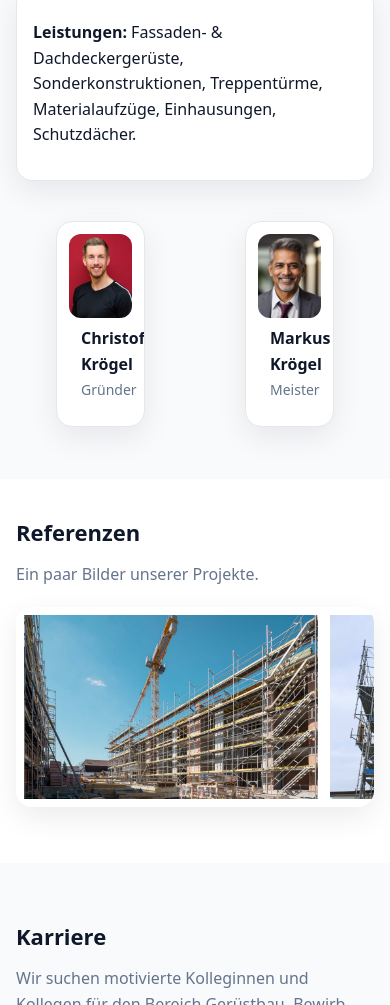
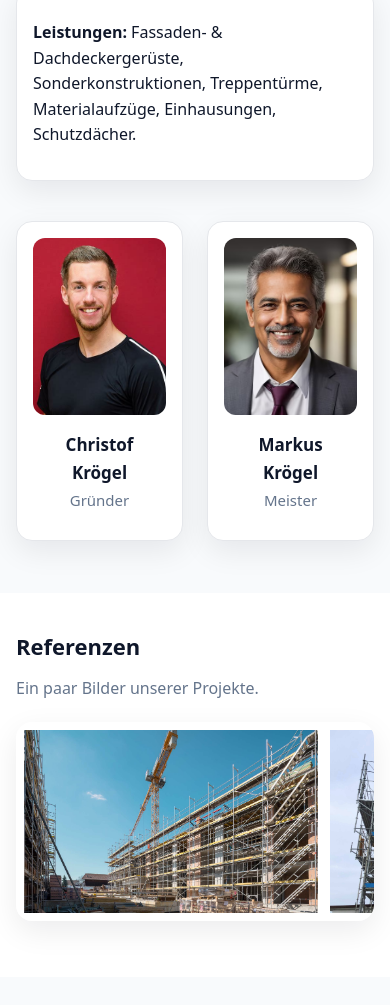
Before and after one commit to lenussss/koegler-geruestbau, a plain HTML site: page index.html in a window 390 px wide. Shown: the part 847-1852 px from the top of the page. Drawn offline with Linux system fonts and the light colour scheme.

Commit message:
breitere bilder portraits

```diff
--- a/css/style.css
+++ b/css/style.css
@@ -160,16 +160,19 @@ footer{border-top:1px solid #e5e7eb; background:#fff}
 /* 4) Über uns – Porträts mobil größer + breiter */
 .owners {
   grid-template-columns: 1fr 1fr;   /* zwei nebeneinander */
-    gap: 20px;
+  gap: 24px;
+  justify-items: center;            /* Kacheln mittig ausrichten */
 }
 
 .owner {
-    padding: 12px;                   /* mehr Innenabstand */
+  width: 100%;
+  max-width: 240px;                 /* jede Kachel darf breiter sein */
+  padding: 16px;                    /* mehr Innenabstand */
 }
 
 .owner img {
   width: 100%;
-    max-width: 200px;                /* größer */
+  max-width: 220px;                 /* Bild größer */
   margin: 0 auto;
   aspect-ratio: 3/4;
   border-radius: 12px;
@@ -178,12 +181,15 @@ footer{border-top:1px solid #e5e7eb; background:#fff}
 }
 
 .owner .name {
-    font-size: 16px;                 /* leicht größerer Text */
+  font-size: 17px;
+  margin-top: 8px;
 }
 
 .owner .role {
-    font-size: 14px;
+  font-size: 15px;
+  color: var(--muted);
 }
+
 
   /* 5) Sonstige mobile Optimierungen */
   .benefits{grid-template-columns:1fr}
```
Lines whose indentation alone changed are shown as unchanged.
